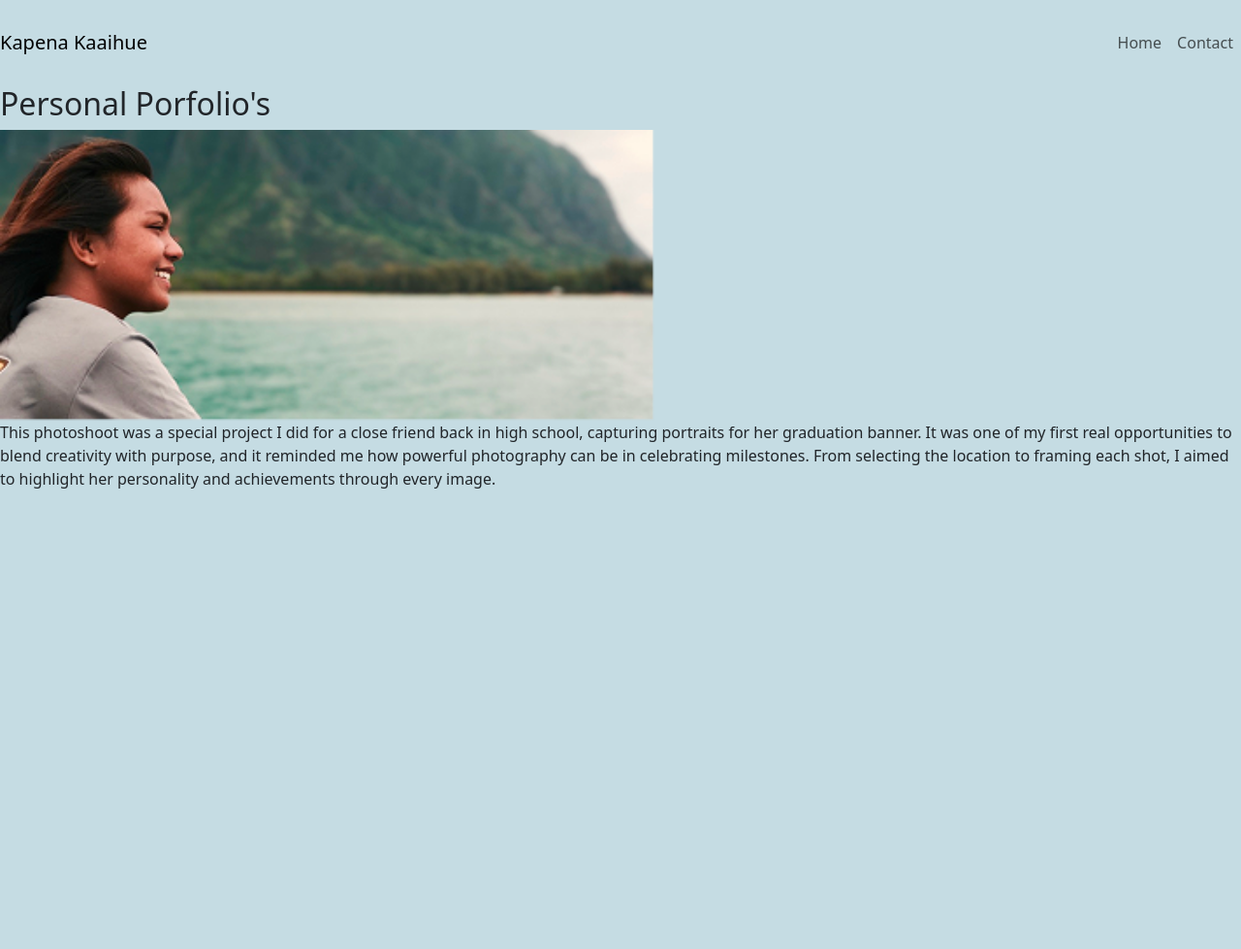
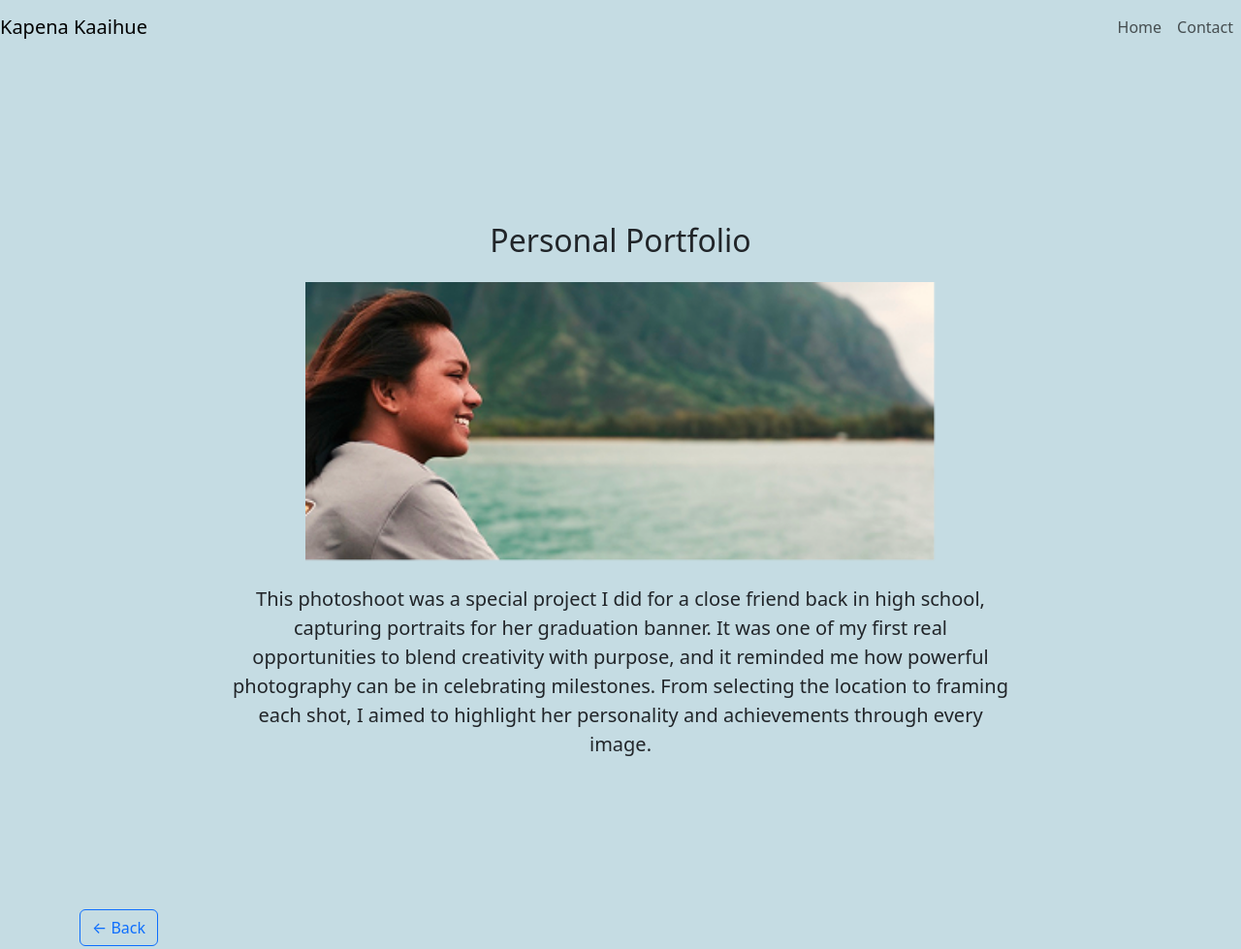
Before and after one commit to Kapena24/KapenaDeployAssingment, a plain HTML site: page ProjectPage1.html in a window 1280 px wide. Shown: the whole page at 97% size. Before the commit the page ends 800 px from the top, so only its background shows below. Drawn offline with nearby package versions, Linux system fonts and the light colour scheme.

Commit message:
Project page 1 final update

```diff
--- a/ProjectPage1.html
+++ b/ProjectPage1.html
@@ -1,6 +1,23 @@
 <!DOCTYPE html>
 <html lang="en">
-
+    <nav class="navbar navbar-expand-lg">
+        <!-- Logo -->
+        <a class="navbar-brand" href="#">Kapena Kaaihue</a>
+        <button class="navbar-toggler" type="button" data-bs-toggle="collapse" data-bs-target="#navbarNav"
+            aria-controls="navbarNav" aria-expanded="false" aria-label="Toggle navigation">
+            <span class="navbar-toggler-icon"></span>
+        </button>
+        <div class="collapse navbar-collapse" id="navbarNav">
+            <ul class="navbar-nav ms-auto">
+                <!-- Menu Links -->
+                <li class="nav-item">
+                    <a class="nav-link" href="index.html">Home</a>
+                  </li>
+                <li class="nav-item"><a class="nav-link" href="#">Contact</a></li>
+            </ul>
+        </div>
+    </nav>
+</header>
 <head>
     <meta charset="UTF-8">
     <meta name="viewport" content="width=device-width, initial-scale=1.0">
@@ -15,21 +32,20 @@
     <!-- Header Section -->
     <header class="py-3">
         <nav class="navbar navbar-expand-lg">
-            <a class="navbar-brand" href="#">Kapena Kaaihue</a>
+            <a class="navbar-brand"></a>
             <div class="collapse navbar-collapse" id="navbarNav">
-                <ul class="navbar-nav ms-auto">
-                    <li class="nav-item"><a class="nav-link" href="index.html">Home</a></li>
-                    <li class="nav-item"><a class="nav-link" href="#">Contact</a></li>
-                </ul>
+                <ul class="navbar-nav ms-auto"></ul>
             </div>
         </nav>
     </header>
 
     <!-- Project 1 Details Section -->
-    <section class="project-details">
-        <h2>Personal Porfolio's</h2>
-        <img src="images /Work links.png" alt="Project 1 Image" width="675">
-        <p>This photoshoot was a special project I did for a close friend back in high school, capturing portraits for her graduation banner. It was one of my first real opportunities to blend creativity with purpose, and it reminded me how powerful photography can be in celebrating milestones. From selecting the location to framing each shot, I aimed to highlight her personality and achievements through every image.</p>
+    <section class="project-details d-flex flex-column justify-content-center align-items-center text-center px-3" style="min-height: 100vh;">
+        <h2 class="mb-4">Personal Portfolio</h2>
+        <img src="images /Work links.png" alt="Graduation Photoshoot" class="img-fluid mb-4" style="max-width: 650px;" width="1000">
+        <p class="lead" style="max-width: 800px;">
+            This photoshoot was a special project I did for a close friend back in high school, capturing portraits for her graduation banner. It was one of my first real opportunities to blend creativity with purpose, and it reminded me how powerful photography can be in celebrating milestones. From selecting the location to framing each shot, I aimed to highlight her personality and achievements through every image.
+        </p>
     </section>
 
     <!-- Footer Section -->
@@ -39,5 +55,7 @@
         integrity="sha384-YvpcrYf0tY3lHB60NNkmXc5s9fDVZLESaAA55NDzOxhy9GkcIdslK1eN7N6jIeHz"
         crossorigin="anonymous"></script>
 </body>
-
+<div class="container my-4">
+    <a href="index.html" class="btn btn-outline-primary">&larr; Back</a>
+</div>
 </html>
```
Also changed, not shown: index.html (+1 -1 lines).
